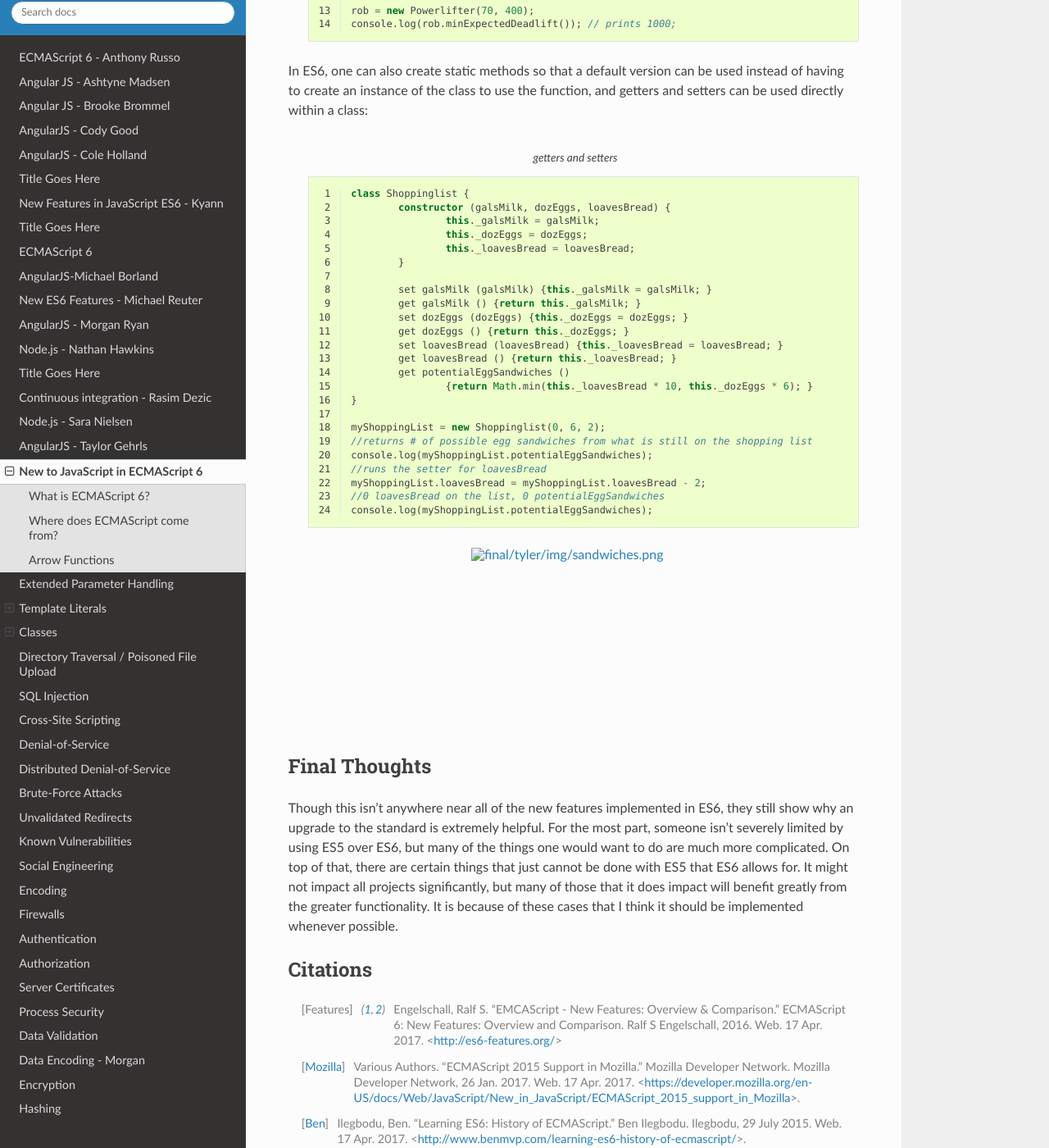
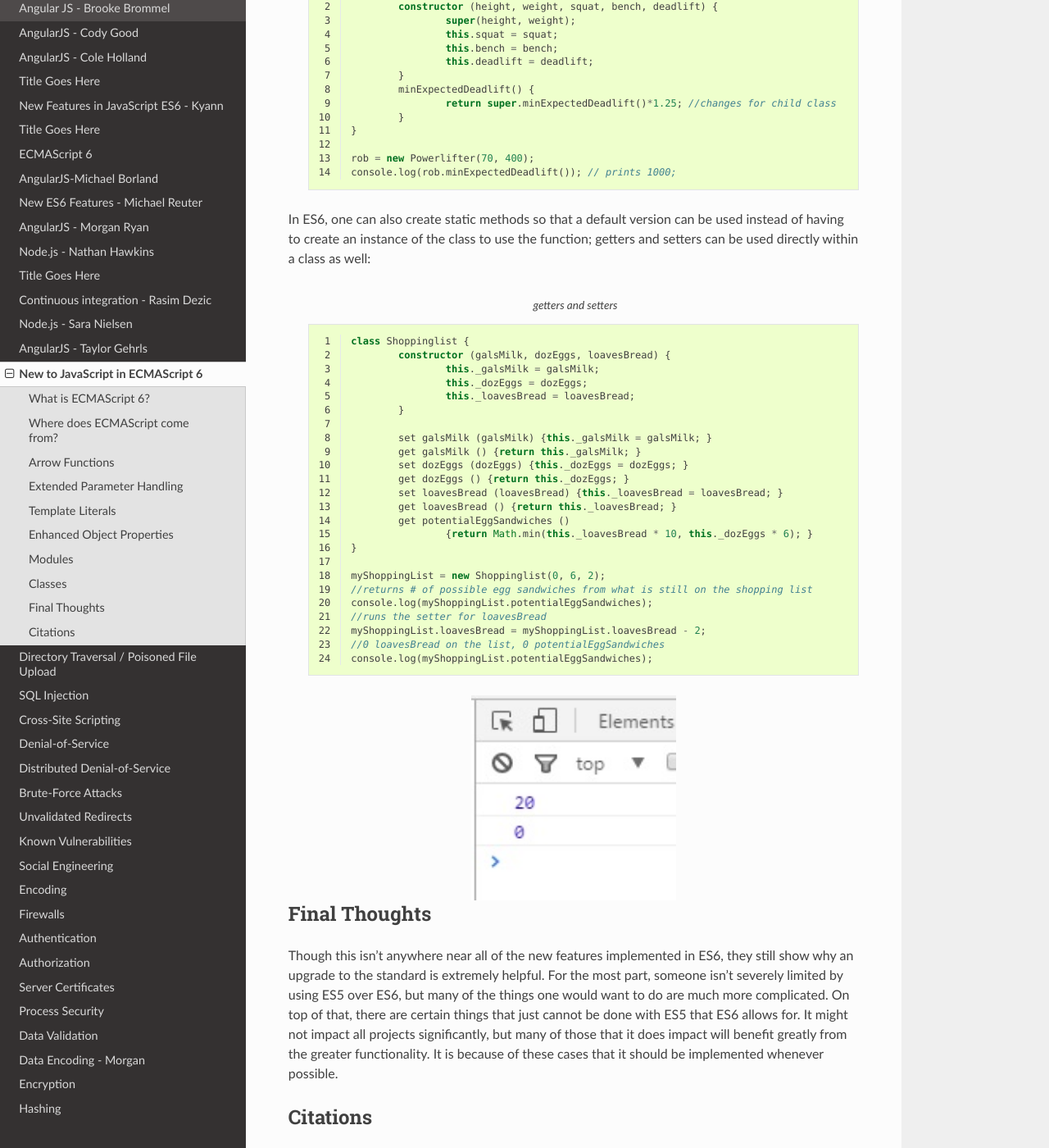
Before and after one commit to pvcraven/2017_web_security, a Sphinx documentation site: the page built from source/final/tyler/index.rst, in a window 1280 px wide and 1400 px high, scrolled down 8500 px. Shown: the whole window at 82% size. Built offline with Sphinx 7.4.7 and the Read the Docs theme 2.0.0, drawn with Linux system fonts in a browser that asks for light colours; some of the changed text lies outside the part shown.

Commit message:
Converted .png image files to .jpg image files. Made changes suggested based on comments made. Fixed typo in citations.

```diff
--- a/source/final/tyler/index.rst
+++ b/source/final/tyler/index.rst
@@ -71,7 +74,7 @@
 make changes to that value. This makes things like the above example much easier.
 
 Extended Parameter Handling
-===========================
+---------------------------
 ES6 has improved upon parameter handling tremendously. Possibly one of the
 most useful changes is how streamlined making default values for a function
 parameter is. Before, each value that was supposed to have a default value
@@ -151,7 +156,7 @@
 each value in the array.
 
 Template Literals
-=================
+-----------------
 ES6 brings template literals to JavaScript, which makes adding values into a
 string much simpler than it otherwise would be. Rather than breaking up the
 string with extra quotes, plusses, and variable names, the programmer can
@@ -370,11 +376,11 @@
 
 
 Classes
-=======
+-------
 Probably the biggest and most important change ES6 makes is the introduction
 of classes into JavaScript.  The functionality mirrors that of traditional
 object-oriented programming languages like Java.  The constructor must also
-be defined when defining a class, as well the other methods of the class.
+be defined when defining a class, as well as the other methods of the class.
 The following example shows how:
 
 
@@ -424,8 +430,8 @@
 		console.log(rob.minExpectedDeadlift()); // prints 1000;
 
 In ES6, one can also create static methods so that a default version can be
-used instead of having to create an instance of the class to use the function,
-and getters and setters can be used directly within a class:
+used instead of having to create an instance of the class to use the function;
+getters and setters can be used directly within a class as well:
 
 	.. code-block:: javascript
 		:caption: getters and setters
@@ -457,7 +463,7 @@
 		//0 loavesBread on the list, 0 potentialEggSandwiches
 		console.log(myShoppingList.potentialEggSandwiches);
 
-.. image:: img/sandwiches.png
+.. image:: img/sandwiches.jpg
 	:height: 250px
 	:width: 250px
 	:align: center
@@ -471,13 +477,13 @@
 On top of that, there are certain things that just cannot be done with
 ES5 that ES6 allows for. It might not impact all projects significantly,
 but many of those that it does impact will benefit greatly from the greater
-functionality.  It is because of these cases that I think it should be
+functionality.  It is because of these cases that it should be
 implemented whenever possible.
 
 
 Citations
 ---------
-.. [Features] Engelschall, Ralf S. "EMCAScript - New Features: Overview & Comparison." ECMAScript 6: New Features: Overview and Comparison. Ralf S Engelschall, 2016. Web. 17 Apr. 2017. <http://es6-features.org/>
+.. [Features] Engelschall, Ralf S. "ECMAScript - New Features: Overview & Comparison." ECMAScript 6: New Features: Overview and Comparison. Ralf S Engelschall, 2016. Web. 17 Apr. 2017. <http://es6-features.org/>
 
 .. [Mozilla] Various Authors. "ECMAScript 2015 Support in Mozilla." Mozilla Developer Network. Mozilla Developer Network, 26 Jan. 2017. Web. 17 Apr. 2017. <https://developer.mozilla.org/en-US/docs/Web/JavaScript/New_in_JavaScript/ECMAScript_2015_support_in_Mozilla>.
 
```
Also changed, not shown: other parts of source/final/tyler/index.rst (+21 -15 lines), source/final/tyler/img/bmi.jpg (added), source/final/tyler/img/bmi.png (deleted), source/final/tyler/img/heart_cap.jpg (added), source/final/tyler/img/heart_cap.png (deleted), source/final/tyler/img/jim_penny.PNG (deleted), source/final/tyler/img/jim_penny.jpg (added), source/final/tyler/img/sandwiches.PNG (deleted), source/final/tyler/img/sandwiches.jpg (added), source/final/tyler/img/what_up.PNG (deleted), source/final/tyler/img/what_up.jpg (added).
